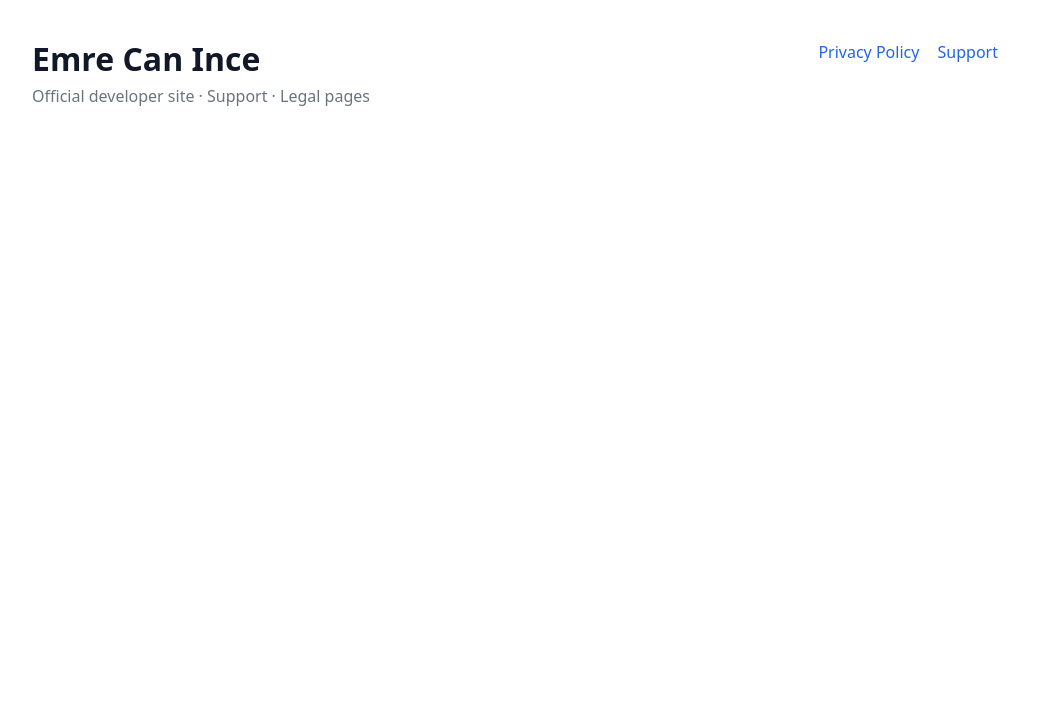
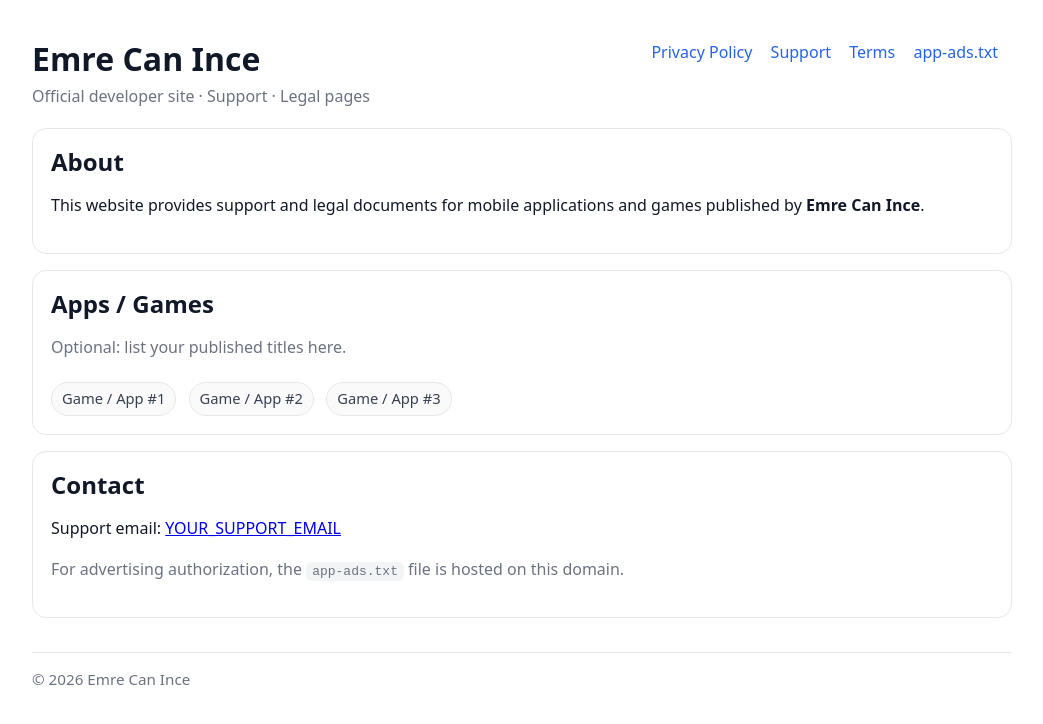
Before and after one commit to emrecanince-dev/emrecanince-dev.github.io, a plain HTML site: page index.html in a window 1280 px wide. Shown: the whole page, without its empty margins (118-1161 px from the left). Drawn offline with Linux system fonts and the light colour scheme.

Commit message:
Update index.html

```diff
--- a/index.html
+++ b/index.html
@@ -70,4 +70,44 @@
     <nav>
       <a href="./privacy-policy.html">Privacy Policy</a>
       <a href="./support.html">Support</a>
-      <a hr
+      <a href="./terms.html">Terms</a>
+      <a href="./app-ads.txt">app-ads.txt</a>
+    </nav>
+  </header>
+
+  <div class="card">
+    <h2>About</h2>
+    <p>
+      This website provides support and legal documents for mobile applications and games published by
+      <strong>Emre Can Ince</strong>.
+    </p>
+  </div>
+
+  <div class="card">
+    <h2>Apps / Games</h2>
+    <p class="muted">Optional: list your published titles here.</p>
+    <div>
+      <span class="pill">Game / App #1</span>
+      <span class="pill">Game / App #2</span>
+      <span class="pill">Game / App #3</span>
+    </div>
+  </div>
+
+  <div class="card">
+    <h2>Contact</h2>
+    <p>
+      Support email:
+      <a href="mailto:YOUR_SUPPORT_EMAIL">YOUR_SUPPORT_EMAIL</a>
+    </p>
+    <p class="muted">
+      For advertising authorization, the <code>app-ads.txt</code> file is hosted on this domain.
+    </p>
+  </div>
+
+  <footer class="muted">
+    © <span id="y"></span> Emre Can Ince
+  </footer>
+
+  <script>document.getElementById("y").textContent = new Date().getFullYear();</script>
+</body>
+</html>
```
